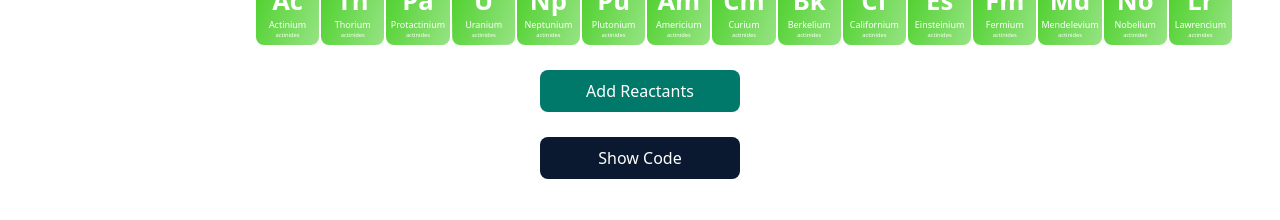
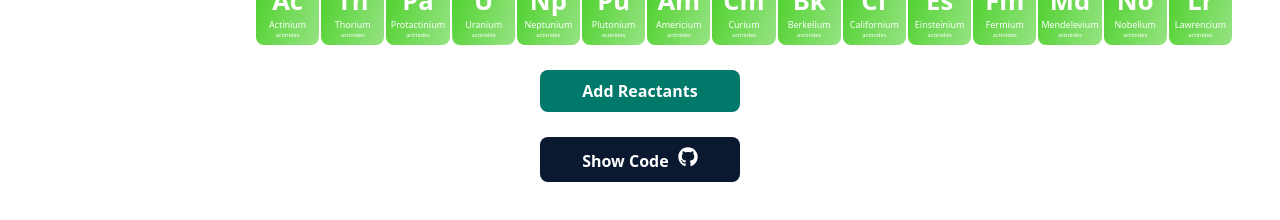
Before and after one commit to ggarcia625/chemistry-seminar, a React (Vite) app: page / in a window 1280 px wide. Shown: the part 896-1116 px from the top of the page. Built offline with nearby package versions, Linux system fonts and the light colour scheme.

Commit message:
added react-icons and github logo

```diff
--- a/package.json
+++ b/package.json
@@ -14,6 +14,7 @@
   "dependencies": {
     "react": "^19.0.0",
     "react-dom": "^19.0.0",
+    "react-icons": "^5.5.0",
     "react-router-dom": "^7.4.0"
   },
   "devDependencies": {
--- a/src/components/Elements.tsx
+++ b/src/components/Elements.tsx
@@ -3,6 +3,7 @@ import ElementModal from "./ElementModal";
 import Reactants from "./Reactants";
 import { mainTable, Element, fBlock } from "../helpers/constants";
 import ElementTile from "./ElementTile";
+import { FaGithub } from "react-icons/fa";
 
 const Elements: React.FC = () => {
   const [selectedElement, setSelectedElement] = useState<Element | null>(null);
@@ -78,11 +79,11 @@ const Elements: React.FC = () => {
         />
       )}
       <div style={{ display: 'flex', flexDirection: 'column', alignItems: 'center' }}>
-        <button onClick={toggleReactantMode} style={{ marginTop: "25px", width: '200px' }}>
+        <button onClick={toggleReactantMode} style={{ marginTop: "25px", width: '200px', fontWeight: 'bold' }}>
         {reactantMode ? "Exit Reactant Mode" : "Add Reactants"}
       </button>
       <a href="https://github.com/ggarcia625/chemistry-seminar/tree/main/src" target="_blank" rel="noopener noreferrer">
-      <button style={{ backgroundColor: 'rgb(10 25 47)', marginTop: "25px", width: '200px' }}>Show Code</button>
+      <button style={{ backgroundColor: 'rgb(10 25 47)', marginTop: "25px", width: '200px', fontWeight: 'bold' }}>Show Code {<FaGithub size='20' style={{ marginLeft: '5px' }}/>}</button>
     </a></div>
     </div>
   );
```
Also changed, not shown: 1 other file (tests, documents, lock files or other folders).
